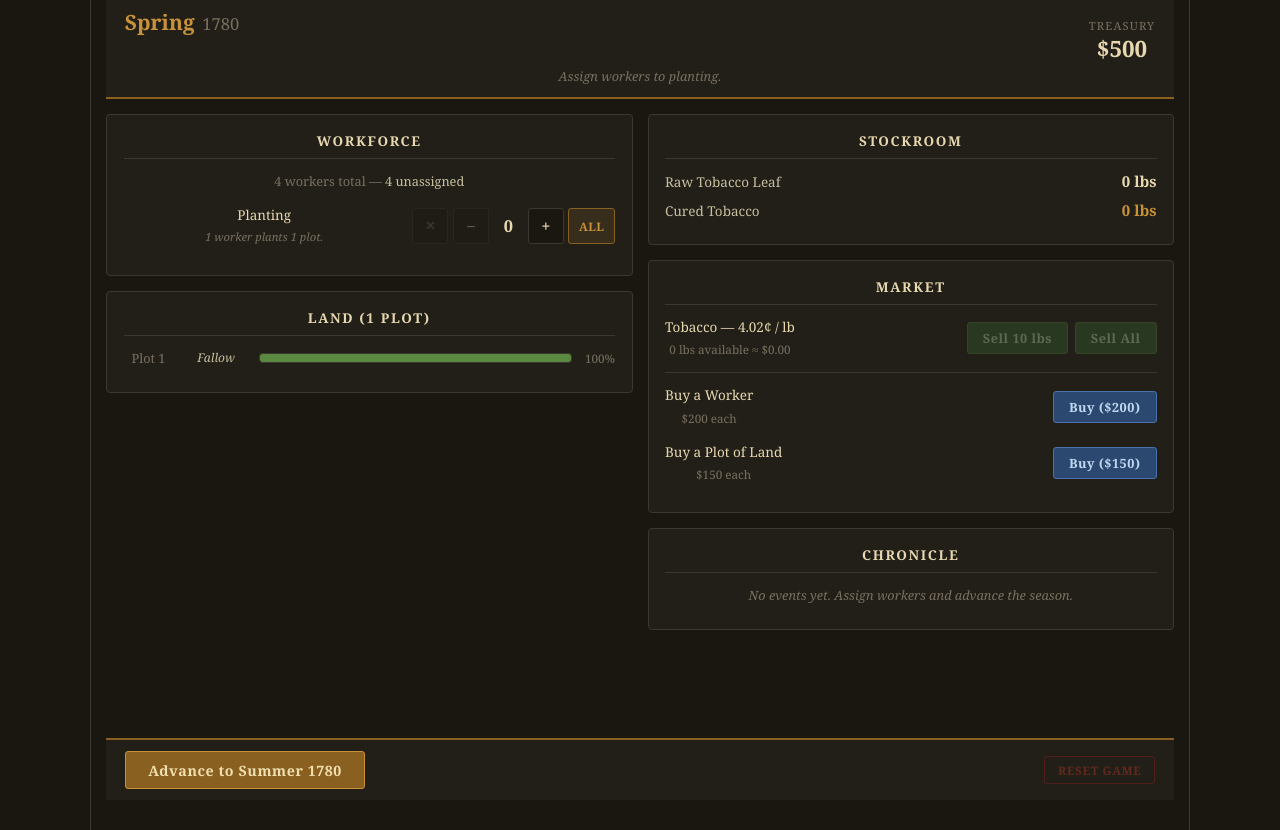
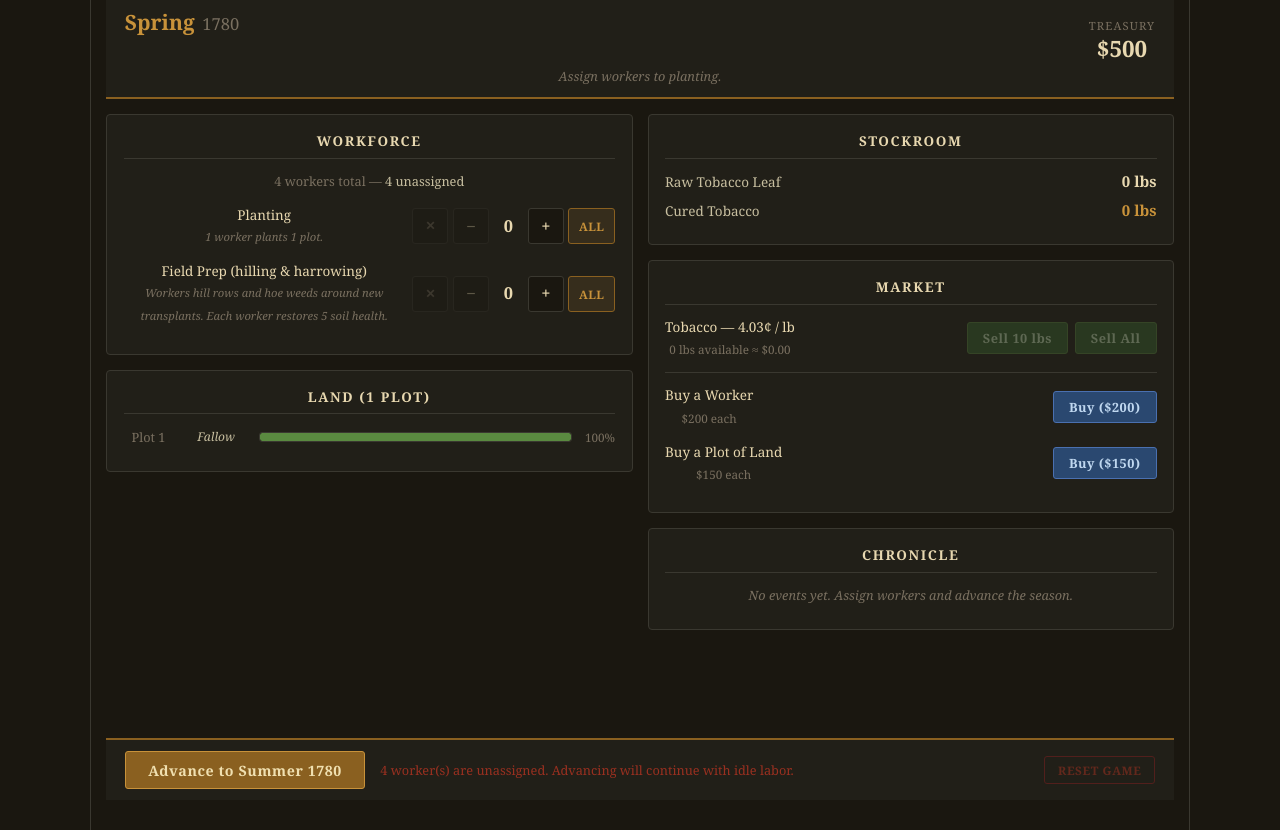
Before and after one commit to asgunawan/the-peculiar-institution, a React (Vite) app: page / in a window 1280 px wide. Built offline with nearby package versions, Linux system fonts and the light colour scheme.

Commit message:
feat: maintenance memory fix, seasonal labels, tending hint, round numbers

```diff
--- a/src/App.jsx
+++ b/src/App.jsx
@@ -51,16 +51,36 @@ export default function App() {
   }, [state, currentPrice]);
 
   const handleAssignmentChange = useCallback((newAssignments) => {
-    setState((s) => ({ ...s, assignments: newAssignments }));
+    setState((s) => ({
+      ...s,
+      assignments: newAssignments,
+      // Track maintenance intent independently so season transitions restore it.
+      maintenanceTarget: newAssignments.maintenance ?? s.maintenanceTarget,
+    }));
   }, []);
 
   const handleAdvanceSeason = useCallback(() => {
+    const currentSeason = SEASONS[state.seasonIndex];
+    const currentActiveTasks = SEASON_TASKS[currentSeason] ?? [];
+    const assignedNow = currentActiveTasks.reduce(
+      (sum, t) => sum + (state.assignments[t] || 0),
+      0
+    );
+    const unassignedWorkersNow = Math.max(0, state.workers - assignedNow);
+
+    if (unassignedWorkersNow > 0) {
+      const proceed = window.confirm(
+        `You still have ${unassignedWorkersNow} unassigned worker(s). Continue to next season anyway?`
+      );
+      if (!proceed) return;
+    }
+
     setState((s) => {
       const next = resolveSeason(s);
       setCurrentPrice(getSellPrice(next.year));
       return next;
     });
-  }, []);
+  }, [state]);
 
   const handleSellTobacco = useCallback((requestedLbs) => {
     setState((s) => {
@@ -137,14 +157,15 @@ export default function App() {
   const activeTasks = SEASON_TASKS[season] ?? [];
   const totalAssigned = activeTasks.reduce((sum, t) => sum + (state.assignments[t] || 0), 0);
   const isOverAssigned = totalAssigned > state.workers;
+  const unassignedWorkers = Math.max(0, state.workers - totalAssigned);
 
   if (state.gameOver) {
     return (
       <div className="overlay-screen game-over">
         <h1>The Plantation is Lost</h1>
         <p>
-          Your creditors have come. With no money and no tobacco to sell, the
-          operation has collapsed.
+          Your creditors have called your debts. After repeated defaults with no
+          tobacco left to liquidate, the operation has been foreclosed.
         </p>
         <p className="overlay-year">Year {state.year}</p>
         <button className="btn btn-new-game" onClick={handleNewGame}>Try Again</button>
@@ -177,6 +198,7 @@ export default function App() {
             workers={state.workers}
             season={season}
             assignments={state.assignments}
+            plots={state.plots}
             onChange={handleAssignmentChange}
           />
           <LandPanel plots={state.plots} />
@@ -208,6 +230,11 @@ export default function App() {
         {isOverAssigned && (
           <p className="footer-warning">Over-assigned — reduce worker assignments first.</p>
         )}
+        {!isOverAssigned && unassignedWorkers > 0 && (
+          <p className="footer-warning">
+            {unassignedWorkers} worker(s) are unassigned. Advancing will continue with idle labor.
+          </p>
+        )}
         <button
           className="btn btn-reset"
           onClick={() => {
--- a/src/components/GameHeader.jsx
+++ b/src/components/GameHeader.jsx
@@ -1,5 +1,4 @@
 // GameHeader.jsx — Displays year, season, money, and a contextual subtitle.
-import { SEASONS } from "../gameLogic/constants.js";
 
 const SEASON_SUBTITLES = {
   Spring: "Assign workers to planting.",
--- a/src/components/WorkforcePanel.jsx
+++ b/src/components/WorkforcePanel.jsx
@@ -3,25 +3,79 @@
 // Only tasks valid for the current season are shown.
 // Validates that the sum of assignments never exceeds total workers.
 
-import { SEASON_TASKS, TASKS } from "../gameLogic/constants.js";
+import {
+  SEASON_TASKS,
+  TASKS,
+  CURING_CAPACITY_PER_WORKER,
+  CURING_RATIO,
+  SOIL_RESTORE_PER_WORKER,
+  WORKERS_PER_PLOT_FULL_TEND,
+} from "../gameLogic/constants.js";
 
 const TASK_LABELS = {
-  [TASKS.PLANTING]:    "Planting",
-  [TASKS.TENDING]:     "Tending / Weeding",
-  [TASKS.HARVESTING]:  "Harvesting",
-  [TASKS.CURING]:      "Curing (raw → cured leaf)",
-  [TASKS.MAINTENANCE]: "Field Maintenance (soil restore)",
+  [TASKS.PLANTING]:   "Planting",
+  [TASKS.TENDING]:    "Tending / Weeding",
+  [TASKS.HARVESTING]: "Harvesting",
+  [TASKS.CURING]:     "Curing (raw → cured leaf)",
 };
 
-const TASK_HINTS = {
-  [TASKS.PLANTING]:    "1 worker plants 1 plot.",
-  [TASKS.TENDING]:     "More workers = better yield modifier.",
-  [TASKS.HARVESTING]:  "1 worker harvests 1 plot.",
-  [TASKS.CURING]:      "Each worker cures 20 lbs of raw leaf (2 lbs raw → 1 lb cured). Uncured leaf rots.",
-  [TASKS.MAINTENANCE]: `Each worker restores ${5} soil health, spread across all plots.`,
+// Field maintenance tasks differed by season on tobacco plantations.
+const SEASONAL_MAINTENANCE_LABELS = {
+  Spring: "Field Prep (hilling & harrowing)",
+  Summer: "Worming & Topping",
+  Fall:   "Stalk Clearing & Soil Break",
+  Winter: "Plant Bed Burning",
 };
 
-export default function WorkforcePanel({ workers, season, assignments, onChange }) {
+const SEASONAL_MAINTENANCE_HINTS = {
+  Spring: "Workers hill rows and hoe weeds around new transplants.",
+  Summer: "Workers patrol every plant for hornworms; pinch off flower heads (topping) to improve leaf quality.",
+  Fall:   "Workers clear cut stalks and break soil to reduce next season\u2019s pest load.",
+  Winter: "Workers burn cleared woodland to sterilize seedbeds and repair fences for spring.",
+};
+
+function getTaskLabel(task, season) {
+  if (task === TASKS.MAINTENANCE) return SEASONAL_MAINTENANCE_LABELS[season] ?? "Field Maintenance";
+  return TASK_LABELS[task] ?? task;
+}
+
+function getTaskHint(task, count, plots, season) {
+  const numPlots = plots.length;
+  if (task === TASKS.TENDING) {
+    const fullNeeded = numPlots * WORKERS_PER_PLOT_FULL_TEND;
+    const fullNeededCeil = Math.ceil(fullNeeded);
+    if (count === 0) {
+      return `Need ${fullNeededCeil} workers for full yield on ${numPlots} plot${numPlots !== 1 ? "s" : ""}. Under-staffed fields yield as low as 30%.`;
+    }
+    const eff = Math.round(Math.min(count / fullNeeded, 1) * 100);
+    return `${count}/${fullNeededCeil} workers \u2192 ~${eff}% yield this Fall.`;
+  }
+  if (task === TASKS.CURING) {
+    const rawCap = count * CURING_CAPACITY_PER_WORKER;
+    const curedOut = Math.floor(rawCap / CURING_RATIO);
+    if (count === 0) {
+      const perWorkerCured = Math.floor(CURING_CAPACITY_PER_WORKER / CURING_RATIO);
+      return `Each worker cures ${CURING_CAPACITY_PER_WORKER.toLocaleString()} lbs raw \u2192 ${perWorkerCured.toLocaleString()} lbs cured. Uncured leaf rots.`;
+    }
+    return `${count} worker${count !== 1 ? "s" : ""} \u2192 up to ${rawCap.toLocaleString()} lbs raw \u2192 ${curedOut.toLocaleString()} lbs cured. Uncured leaf rots.`;
+  }
+  if (task === TASKS.MAINTENANCE) {
+    const flavorHint = SEASONAL_MAINTENANCE_HINTS[season] ?? "Soil restoration work.";
+    const total = count * SOIL_RESTORE_PER_WORKER;
+    if (count === 0) {
+      return `${flavorHint} Each worker restores ${SOIL_RESTORE_PER_WORKER} soil health.`;
+    }
+    const perPlot = numPlots > 0 ? Math.round(total / numPlots) : total;
+    return `${flavorHint} ${count} worker${count !== 1 ? "s" : ""} \u2192 +${perPlot} soil per plot.`;
+  }
+  const STATIC_HINTS = {
+    [TASKS.PLANTING]:   "1 worker plants 1 plot.",
+    [TASKS.HARVESTING]: "1 worker harvests 1 plot.",
+  };
+  return STATIC_HINTS[task] ?? "";
+}
+
+export default function WorkforcePanel({ workers, season, assignments, plots, onChange }) {
   const activeTasks = SEASON_TASKS[season] ?? [];
   const totalAssigned = activeTasks.reduce((sum, t) => sum + (assignments[t] || 0), 0);
   const remaining = workers - totalAssigned;
@@ -54,8 +108,8 @@ export default function WorkforcePanel({ workers, season, assignments, onChange
         return (
           <div className="task-row" key={task}>
             <div className="task-label">
-              {TASK_LABELS[task]}
-              <span className="task-hint">{TASK_HINTS[task]}</span>
+              {getTaskLabel(task, season)}
+              <span className="task-hint">{getTaskHint(task, assignments[task] || 0, plots, season)}</span>
             </div>
             <div className="task-controls">
               <button
--- a/src/gameLogic/constants.js
+++ b/src/gameLogic/constants.js
@@ -15,11 +15,12 @@ export const TASKS = {
 };
 
 // Which tasks are active in each season (others are ignored during resolution).
+// Maintenance is available every season so idle workers always have useful work.
 export const SEASON_TASKS = {
-  Spring: [TASKS.PLANTING],
-  Summer: [TASKS.TENDING],
-  Fall: [TASKS.HARVESTING],
-  Winter: [TASKS.CURING, TASKS.MAINTENANCE],
+  Spring:  [TASKS.PLANTING,   TASKS.MAINTENANCE],
+  Summer:  [TASKS.TENDING,    TASKS.MAINTENANCE],
+  Fall:    [TASKS.HARVESTING, TASKS.MAINTENANCE],
+  Winter:  [TASKS.CURING,     TASKS.MAINTENANCE],
 };
 
 // Soil health thresholds used by the UI for color-coding.
@@ -32,7 +33,7 @@ export const SOIL_THRESHOLDS = {
 
 // Pounds of raw tobacco produced per plot per Fall, at 100% soil health and
 // full tending coverage. Scales down with soil health and under-tending.
-export const BASE_YIELD_PER_PLOT = 40; // lbs raw tobacco
+export const BASE_YIELD_PER_PLOT = 2000; // lbs raw tobacco
 
 // Soil health lost per plot each harvest. Monoculture tobacco is brutal on soil.
 export const SOIL_DEGRADE_PER_HARVEST = 15;
@@ -44,6 +45,10 @@ export const SOIL_RESTORE_PER_WORKER = 5;
 // Historical: tobacco curing (air-cure/flue-cure) loses ~half the weight.
 export const CURING_RATIO = 2; // raw lbs needed per 1 cured lb
 
+// Winter curing throughput per worker (raw lbs each season).
+// Round number: 1 plot = 2,000 lbs raw → needs 2 curing workers to fully process it.
+export const CURING_CAPACITY_PER_WORKER = 1000;
+
 // Workers needed per plot for full tending coverage.
 // Below this ratio, yield modifier degrades linearly.
 export const WORKERS_PER_PLOT_FULL_TEND = 1.5;
@@ -51,24 +56,26 @@ export const WORKERS_PER_PLOT_FULL_TEND = 1.5;
 // ── Tobacco price curve ─────────────────────────────────────────────────────
 // Prices in cents per pound of CURED tobacco.
 //
-// Historical basis:
-//   1780–1782: Suppressed (~4¢) — active Revolutionary War, British trade cut off.
-//   1783–1792: Recovery (~6¢) — peace, European markets reopen.
-//
-// The push toward cotton (1793+) is the CARROT: cotton's dramatically higher
-// profit potential, not a tobacco price crash. The soil-depletion mechanic
-// provides the natural pressure during the tobacco phase.
+// Historical direction: suppressed prices early in the 1780s, then modest
+// recovery after 1783.
 export const TOBACCO_PRICE_CURVE = [
   { fromYear: 1780, price: 4 },
   { fromYear: 1783, price: 6 },
 ];
 
 // Small random variance added/subtracted from price each season sale.
-export const PRICE_VARIANCE_CENTS = 0.5;
+export const PRICE_VARIANCE_CENTS = 0.75;
 
 // ── Economy ─────────────────────────────────────────────────────────────────
 export const WORKER_COST = 200;  // dollars to buy one additional worker
 export const PLOT_COST = 150;    // dollars to buy one additional plot
+
+// Ongoing per-worker seasonal upkeep (food, clothing, basic care).
+// Applied every Winter as recurring financial pressure.
+export const SEASONAL_WORKER_UPKEEP = 7;
+
+// Consecutive seasons in debt before foreclosure if no inventory remains.
+export const DEBT_FORECLOSURE_SEASONS = 2;
 
 // ── Starting conditions ─────────────────────────────────────────────────────
 export const STARTING_MONEY = 500;
--- a/src/gameLogic/initialState.js
+++ b/src/gameLogic/initialState.js
@@ -53,6 +53,13 @@ export function createInitialState() {
 
     log: [], // string[] — last N season event messages, newest first
 
+    // Consecutive seasons with negative cash. Used by foreclosure logic.
+    debtSeasons: 0,
+
+    // Player's explicit maintenance preference, persisted across season transitions.
+    // Prevents Winter's all-curing allocation from zeroing out Spring maintenance.
+    maintenanceTarget: 0,
+
     gameOver: false,
     victory: false,
   };
--- a/src/gameLogic/seasonEngine.js
+++ b/src/gameLogic/seasonEngine.js
@@ -12,13 +12,17 @@
 
 import {
   SEASONS,
-  TASKS,
+  SEASON_TASKS,
   BASE_YIELD_PER_PLOT,
   SOIL_DEGRADE_PER_HARVEST,
   SOIL_RESTORE_PER_WORKER,
   CURING_RATIO,
+  CURING_CAPACITY_PER_WORKER,
   WORKERS_PER_PLOT_FULL_TEND,
   TOBACCO_PRICE_CURVE,
+  PRICE_VARIANCE_CENTS,
+  SEASONAL_WORKER_UPKEEP,
+  DEBT_FORECLOSURE_SEASONS,
   COTTON_GIN_YEAR,
 } from "./constants.js";
 
@@ -204,13 +208,18 @@ function resolveFall(state) {
  */
 function resolveWinter(state) {
   const plots = clonePlots(state.plots);
-  const { curing, maintenance } = state.assignments;
+  const { curing } = state.assignments;
   let log = [...state.log];
   let { rawTobacco, curedTobacco } = state.resources;
+  const upkeepCost = state.workers * SEASONAL_WORKER_UPKEEP;
+  const moneyAfterUpkeep = parseFloat((state.money - upkeepCost).toFixed(2));
+
+  log = pushLog(
+    log,
+    `Winter — Provisioning and upkeep cost $${upkeepCost.toFixed(2)} for ${state.workers} worker(s).`
+  );
 
   // ── Curing ─────────────────────────────────────────────────────────────
-  // Each curing worker can process 20 lbs of raw leaf per season.
-  const CURING_CAPACITY_PER_WORKER = 20;
   const maxCanCure = curing * CURING_CAPACITY_PER_WORKER;
   const rawUsed = Math.min(rawTobacco, maxCanCure);
   const newCured = Math.floor(rawUsed / CURING_RATIO);
@@ -235,23 +244,10 @@ function resolveWinter(state) {
     log = pushLog(log, "Winter — No raw leaf to cure.");
   }
 
-  // ── Maintenance ─────────────────────────────────────────────────────────
-  if (maintenance > 0 && plots.length > 0) {
-    const totalRestore = maintenance * SOIL_RESTORE_PER_WORKER;
-    const restorePerPlot = totalRestore / plots.length;
-    plots.forEach((p) => {
-      p.soilHealth = clamp(p.soilHealth + restorePerPlot, 0, 100);
-    });
-    log = pushLog(
-      log,
-      `Winter — ${maintenance} worker(s) tended the fields, restoring ~${Math.round(restorePerPlot)} soil health per plot.`
-    );
-  }
 
   const resources = { rawTobacco: 0, curedTobacco };
 
   // ── Check for victory (cotton gin) ──────────────────────────────────────
-  const nextYear = state.year + 1;
   if (state.year === COTTON_GIN_YEAR - 1) {
     log = pushLog(
       log,
@@ -261,6 +257,7 @@ function resolveWinter(state) {
 
   return {
     ...state,
+    money: moneyAfterUpkeep,
     plots,
     resources,
     log,
@@ -289,33 +286,65 @@ export function resolveSeason(state) {
     default:        nextState = { ...state };
   }
 
+  // Apply maintenance workers (available every season — any unneeded workers can tend soil).
+  const maintenanceWorkers = state.assignments.maintenance || 0;
+  if (maintenanceWorkers > 0 && nextState.plots.length > 0) {
+    const maintPlots = clonePlots(nextState.plots);
+    const totalRestore = maintenanceWorkers * SOIL_RESTORE_PER_WORKER;
+    const restorePerPlot = totalRestore / maintPlots.length;
+    maintPlots.forEach((p) => {
+      p.soilHealth = clamp(p.soilHealth + restorePerPlot, 0, 100);
+    });
+    nextState = {
+      ...nextState,
+      plots: maintPlots,
+      log: pushLog(
+        nextState.log,
+        `${season} — ${maintenanceWorkers} worker${maintenanceWorkers !== 1 ? "s" : ""} maintained the fields, restoring ~${Math.round(restorePerPlot)} soil health per plot.`
+      ),
+    };
+  }
+
   // Advance calendar
   const nextSeasonIndex = (state.seasonIndex + 1) % SEASONS.length;
   const nextYear = nextSeasonIndex === 0 ? state.year + 1 : state.year;
 
-  // Bankruptcy: no money and no sellable product and no raw leaf to cure.
+  // Debt pressure: falling below $0 starts a foreclosure clock.
+  // If no inventory exists to recover from debt for multiple seasons, game over.
+  const debtSeasons = nextState.money < 0 ? (state.debtSeasons ?? 0) + 1 : 0;
+
+  if (nextState.money < 0) {
+    nextState.log = pushLog(
+      nextState.log,
+      `Creditors' patience thins — debt season ${debtSeasons}/${DEBT_FORECLOSURE_SEASONS}. Raise cash before foreclosure.`
+    );
+  }
+
   const isBankrupt =
-    nextState.money <= 0 &&
+    debtSeasons >= DEBT_FORECLOSURE_SEASONS &&
     nextState.resources.curedTobacco === 0 &&
     nextState.resources.rawTobacco === 0;
 
   if (isBankrupt) {
     nextState.log = pushLog(
       nextState.log,
-      "The creditors have come. With no tobacco to sell and no money left, the plantation is lost."
+      "The creditors have come. After repeated defaults and no leaf left to sell, the plantation is foreclosed."
     );
   }
 
-  // Preserve only the assignments relevant to the NEXT season; zero out
-  // the rest so they don't cause phantom over-assignment errors.
+  // Preserve each task assignment as player preference memory. Only active
+  // next-season tasks are constrained against each other for budget safety.
   const nextSeasonName = SEASONS[nextSeasonIndex];
   const nextActiveTasks = (SEASON_TASKS[nextSeasonName] ?? []);
   const preservedAssignments = {};
   Object.keys(nextState.assignments).forEach((key) => {
-    const val = nextActiveTasks.includes(key) ? nextState.assignments[key] : 0;
-    // Also clamp to current worker count in case workers changed.
-    preservedAssignments[key] = Math.min(val, nextState.workers);
+    // Clamp each remembered task to worker count in case workers changed.
+    preservedAssignments[key] = Math.min(nextState.assignments[key] || 0, nextState.workers);
   });
+
+  // Restore the player's explicit maintenance preference instead of inheriting
+  // the previous season's value (e.g. Winter all-curing sets maintenance to 0).
+  preservedAssignments["maintenance"] = Math.min(state.maintenanceTarget ?? 0, nextState.workers);
 
   // Clamp each active task so the total doesn't exceed workers.
   let runningTotal = 0;
@@ -330,6 +359,7 @@ export function resolveSeason(state) {
     seasonIndex: nextSeasonIndex,
     year: nextYear,
     assignments: preservedAssignments,
+    debtSeasons,
     gameOver: isBankrupt,
   };
 }
@@ -341,6 +371,6 @@ export function resolveSeason(state) {
  */
 export function getSellPrice(year) {
   const base = getTobaccoPrice(year);
-  const variance = (Math.random() - 0.5) * 2 * 0.5; // ±0.5¢
+  const variance = (Math.random() - 0.5) * 2 * PRICE_VARIANCE_CENTS;
   return Math.max(1, parseFloat((base + variance).toFixed(2)));
 }
```
Also changed, not shown: 2 other files (tests, documents, lock files or other folders).
